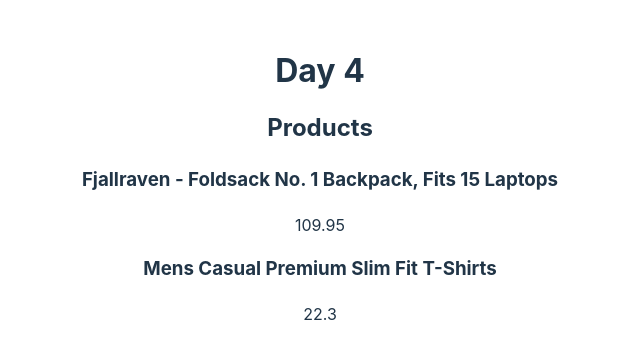
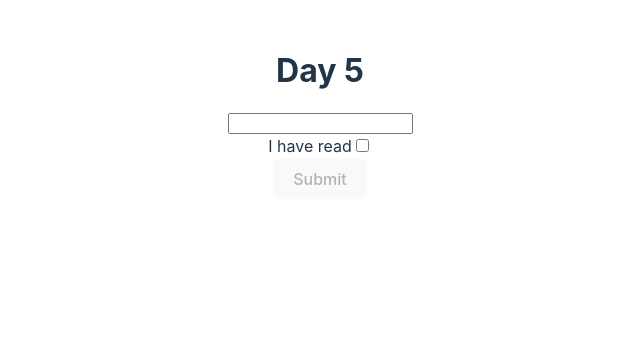
Before and after one commit to ZipengChen1832/react-11-11-2024, a React (Vite) app in the folder react-training/: page / in a window 1280 px wide. Shown: the top 358 px of the page, without its empty margins (320-960 px from the left). Built offline with nearby package versions, Linux system fonts and the light colour scheme.

Commit message:
controlled component

```diff
--- a/react-training/src/App.jsx
+++ b/react-training/src/App.jsx
@@ -2,13 +2,15 @@
 import Day2 from "./day2/Day2";
 import Day3 from "./day3/Day3";
 import Day4 from "./day4";
+import Day5 from "./day5";
 
 function App() {
   return (
     <>
       {/* <Day2 /> */}
       {/* <Day3 /> */}
-      <Day4 />
+      {/* <Day4 />  */}
+      <Day5 />
     </>
   );
 }
--- /dev/null
+++ b/react-training/src/day5/Inputs.jsx
@@ -0,0 +1,41 @@
+import React, { useState } from "react";
+
+export default function Inputs() {
+  // controlled component
+  const [value, setValue] = useState("");
+  const [checked, setChecked] = useState(false);
+
+  const handleSubmit = (e) => {
+    e.preventDefault();
+    console.log(value);
+  };
+
+  return (
+    <form onSubmit={handleSubmit}>
+      {/* two way data binding */}
+      {/* controlled component */}
+      <div>
+        <input
+          value={value}
+          onChange={(e) => {
+            setValue(e.target.value);
+          }}
+        />
+      </div>
+      <div>
+        <label>
+          I have read
+          <input
+            type="checkbox"
+            checked={checked}
+            onChange={() => setChecked(!checked)}
+          />
+        </label>
+      </div>
+      {/* whenever you click a button that does not have "type='button'", the form will make page refresh */}
+      <button type="submit" disabled={!checked}>
+        Submit
+      </button>
+    </form>
+  );
+}
--- /dev/null
+++ b/react-training/src/day5/index.jsx
@@ -0,0 +1,11 @@
+import React from "react";
+import Inputs from "./Inputs";
+
+export default function Day5() {
+  return (
+    <div>
+      <h1>Day 5</h1>
+      <Inputs />
+    </div>
+  );
+}
```
